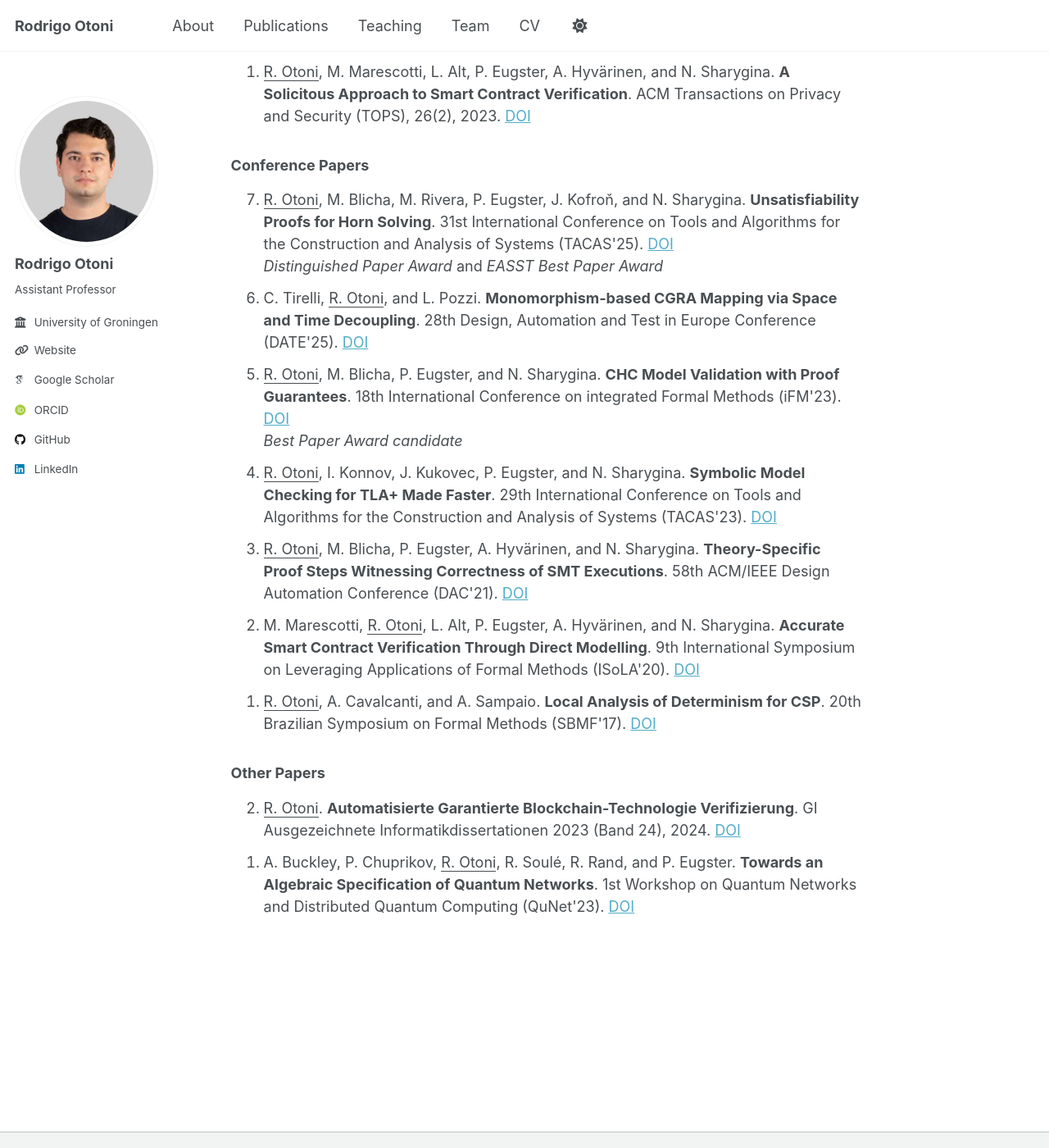
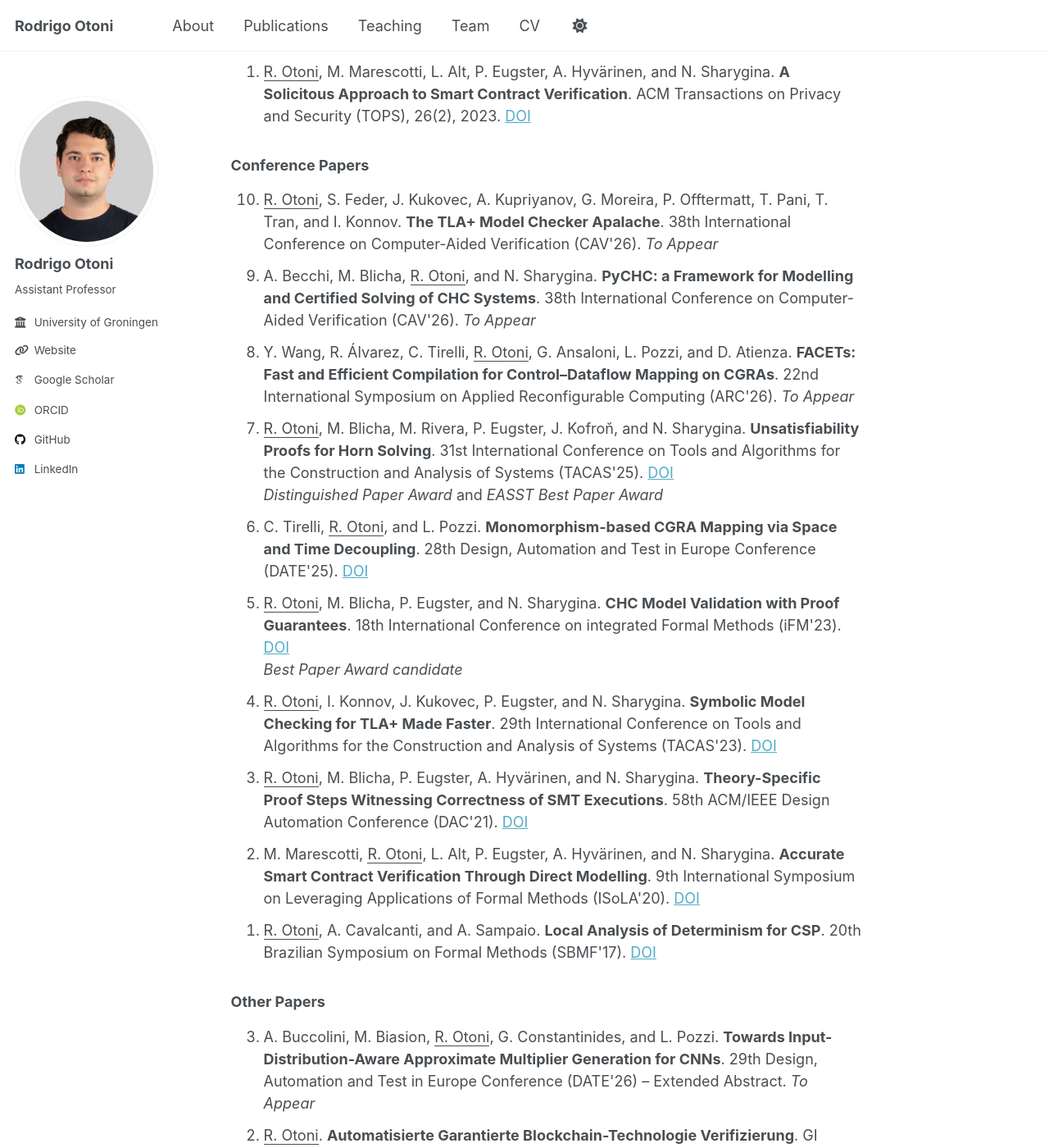
Before and after one commit to rodrigo7491/rodrigo7491.github.io, a Jekyll site: the page built from _pages/publications.md, in a window 1280 px wide and 1400 px high, scrolled down 487 px. Shown: the whole window at 82% size. Built offline with Jekyll 4.4.1, drawn with Linux system fonts in a browser that asks for light colours; some web fonts are replaced; some of the changed text lies outside the part shown.

Commit message:
update publications

```diff
--- a/_pages/publications.md
+++ b/_pages/publications.md
@@ -55,6 +55,27 @@ ACM Transactions on Privacy and Security (TOPS), 26(2), 2023.
 ### Conference Papers
 
 <ol reversed>
+
+<li>
+<ins>R. Otoni</ins>, S. Feder, J. Kukovec, A. Kupriyanov, G. Moreira, P. Offtermatt, T. Pani, T. Tran, and I. Konnov.
+<b>The TLA+ Model Checker Apalache</b>.
+38th International Conference on Computer-Aided Verification (CAV'26).
+<i>To Appear</i>
+</li>
+
+<li>
+A. Becchi, M. Blicha, <ins>R. Otoni</ins>, and N. Sharygina.
+<b>PyCHC: a Framework for Modelling and Certified Solving of CHC Systems</b>.
+38th International Conference on Computer-Aided Verification (CAV'26).
+<i>To Appear</i>
+</li>
+
+<li>
+Y. Wang, R. Álvarez, C. Tirelli, <ins>R. Otoni</ins>, G. Ansaloni, L. Pozzi, and D. Atienza.
+<b>FACETs: Fast and Efficient Compilation for Control–Dataflow Mapping on CGRAs</b>.
+22nd International Symposium on Applied Reconfigurable Computing (ARC'26).
+<i>To Appear</i>
+</li>
 
 <li>
 <ins>R. Otoni</ins>, M. Blicha, M. Rivera, P. Eugster, J. Kofroň, and N. Sharygina.
@@ -116,6 +137,14 @@ M. Marescotti, <ins>R. Otoni</ins>, L. Alt, P. Eugster, A. Hyvärinen, and N. Sh
 <ol reversed>
 
 <li>
+A. Buccolini, M. Biasion, <ins>R. Otoni</ins>, G. Constantinides, and L. Pozzi.
+<b>Towards Input-Distribution-Aware Approximate Multiplier Generation for CNNs</b>.
+29th Design, Automation and Test in Europe Conference (DATE'26)
+&ndash; Extended Abstract.
+<i>To Appear</i>
+</li>
+
+<li>
 <ins>R. Otoni</ins>.
 <b>Automatisierte Garantierte Blockchain-Technologie Verifizierung</b>.
 GI Ausgezeichnete Informatikdissertationen 2023 (Band 24), 2024.
@@ -123,7 +152,7 @@ GI Ausgezeichnete Informatikdissertationen 2023 (Band 24), 2024.
 </li>
 
 <li>
-A. Buckley, P. Chuprikov, <ins>R. Otoni</ins>, R. Soulé, R. Rand, and P. Eugster.
+A. Buckley, P. Chuprikov, <ins>R. Otoni</ins>, R. Rand, R. Soulé, and P. Eugster.
 <b>Towards an Algebraic Specification of Quantum Networks</b>.
 1st Workshop on Quantum Networks and Distributed Quantum Computing (QuNet'23).
 <a href="https://doi.org/10.1145/3610251.3610557">DOI</a>
```
